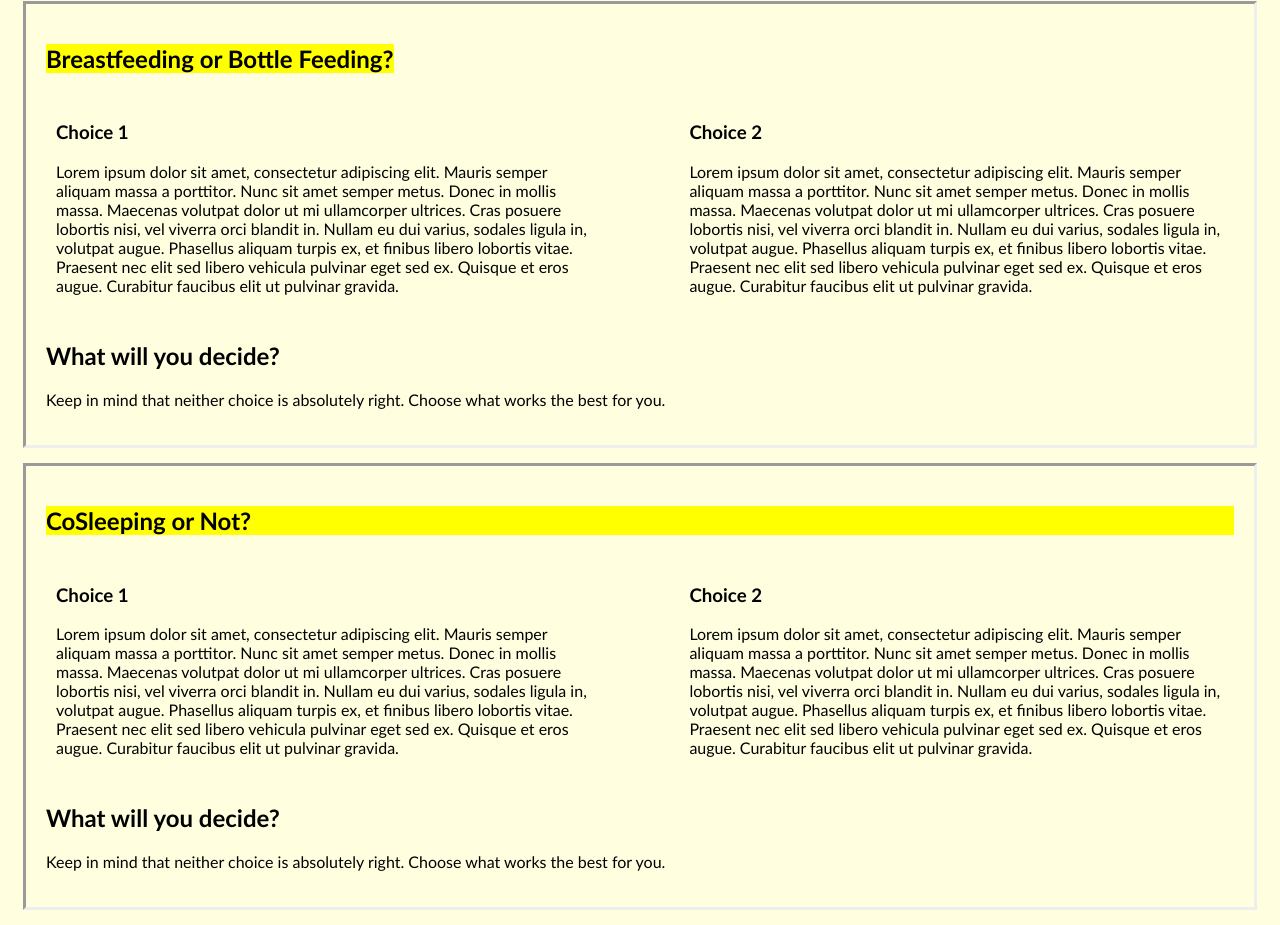
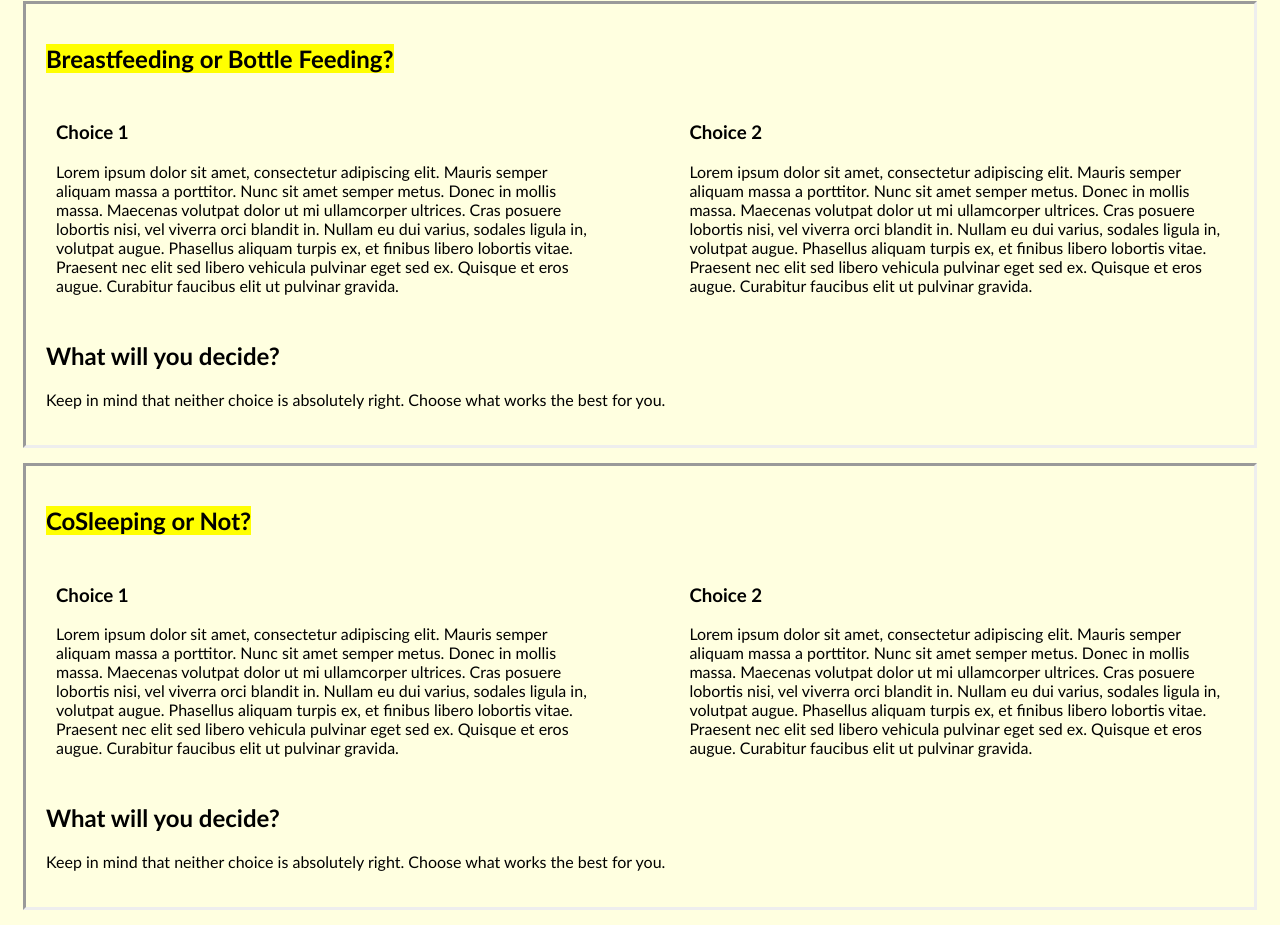
Before and after one commit to AWeegens/portfolio-project, a plain HTML site: page pregnancy-decisions.html in a window 1280 px wide. Shown: the part 690-1615 px from the top of the page. Drawn offline with Linux system fonts and the light colour scheme.

Commit message:
fix class issue

```diff
--- a/pregnancy-decisions.html
+++ b/pregnancy-decisions.html
@@ -50,7 +50,7 @@
             <p>Keep in mind that neither choice is absolutely right. Choose what works the best for you.</p>
         </div>
         <div class="Decision3">
-            <h2>CoSleeping or Not?</h2>
+            <h2 class="decisionTitle">CoSleeping or Not?</h2>
             <div class="group">
                 <div class="leftcolumn">
                     <h3>Choice 1</h3>
```
